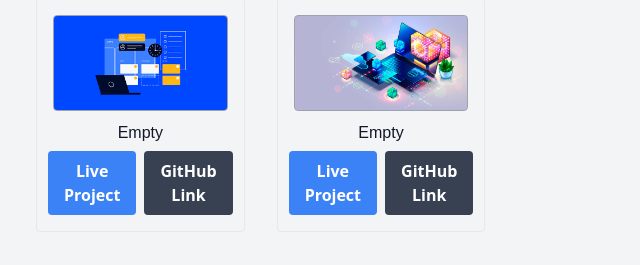
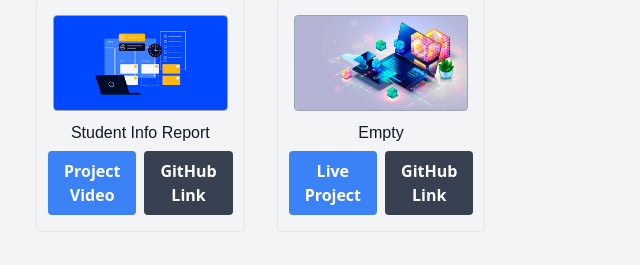
Before and after one commit to mohdashraf1234/PortfolioB, a plain HTML site: page index.html in a window 1280 px wide. Shown: the part 4019-4284 px from the top of the page, without its empty margins (259-899 px from the left). Drawn offline with nearby package versions, Linux system fonts and the light colour scheme.

Commit message:
Update index.html

```diff
--- a/index.html
+++ b/index.html
@@ -263,10 +263,10 @@
 
 
                     </div>
-                    <h3 style="text-align: center; font-family: sans-serif; position: relative; bottom: 6px;">Empty</h3>
+                    <h3 style="text-align: center; font-family: sans-serif; position: relative; bottom: 6px;">Student Info Report</h3>
                     <div class="flex justify-center">
                         <button id="liveProjectBtn7" class="bg-blue-500 hover:bg-blue-700 text-white font-bold py-2 px-4 rounded mr-2">
-                            Live Project
+                            Project Video
                         </button>
                         <button id="githubLinkBtn7" class="bg-gray-700 hover:bg-gray-900 text-white font-bold py-2 px-4 rounded mr">
                             GitHub Link
```
